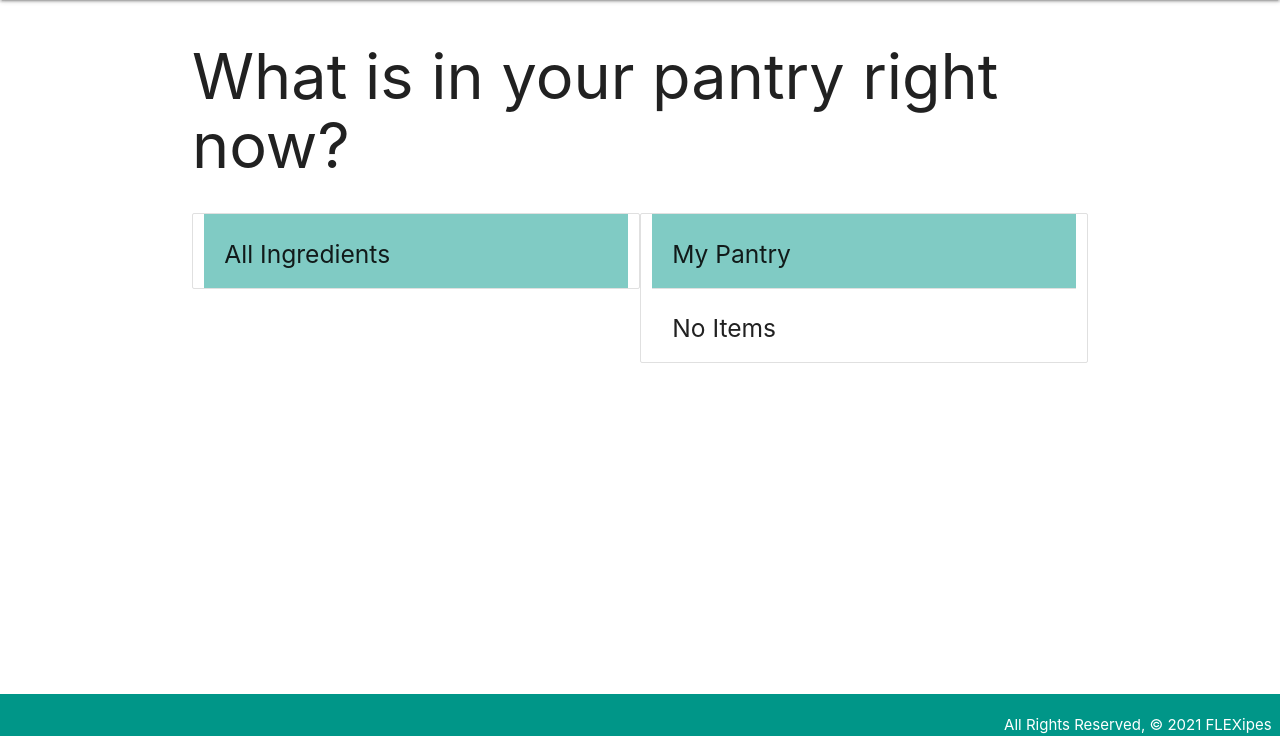
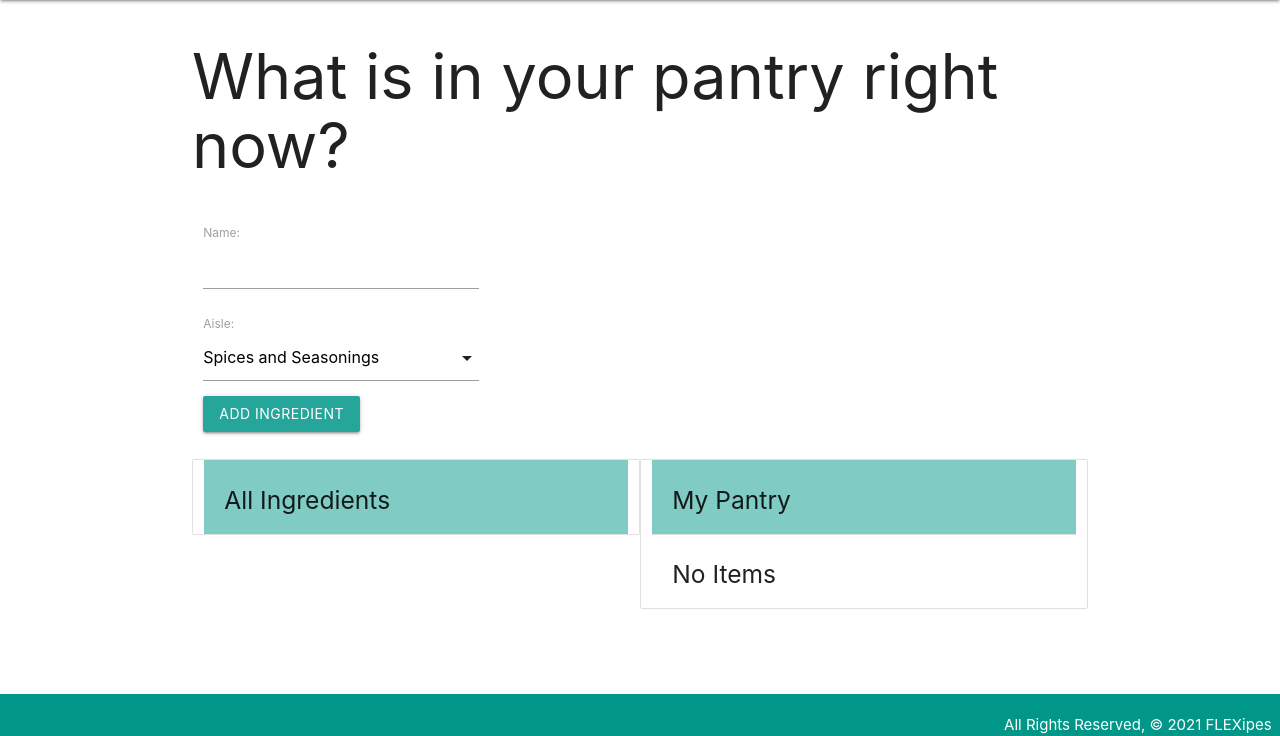
Before and after one commit to raulrodriguez8/FLEXipes, a Django app: page /ingredients/ in a window 1280 px wide. Shown: the part 64-800 px from the top of the page. Run offline with Django 3.2, Linux system fonts and the light colour scheme; the visitor is signed in with stand-in values (Sample User, id 1); data comes from the database, SQL or seed files in the repository; data that the repository does not hold is empty.

Commit message:
create ingredient styling complete

```diff
--- /dev/null
+++ b/main_app/forms.py
@@ -0,0 +1,8 @@
+from django.forms import ModelForm
+from .models import Ingredient
+
+
+class IngredientForm(ModelForm):
+    class Meta:
+        model = Ingredient
+        fields = ['name', 'aisle']
--- a/main_app/templates/ingredients/index.html
+++ b/main_app/templates/ingredients/index.html
@@ -2,7 +2,13 @@
 {% block content %}
 
 <h1>What is in your pantry right now?</h1>
-
+<div class="row">
+    <form action="{% url 'ingredient_create' %}" method="post" class="col s4">
+        {% csrf_token %}
+        {{ ingredient_form.as_p }}
+        <input type="submit" class="btn" value="Add Ingredient">
+    </form>
+</div>
 <div class="row">
 <ul class='collection col s6'>
     <li class='collection-item teal lighten-3'>
@@ -45,4 +51,9 @@
     {% endfor %}
 </ul>
 </div>
+
+<script>
+  var selectEl = document.getElementById('id_aisle');
+  M.FormSelect.init(selectEl);
+</script>
 {% endblock %}
--- a/main_app/urls.py
+++ b/main_app/urls.py
@@ -6,7 +6,7 @@ urlpatterns = [
     path('accounts/signup', views.signup, name='signup'),
     path('results/', views.recipe_results, name='recipe_results'),
     path('ingredients/', views.all_ingredients, name='all_ingredients'),
-    path('ingredients/create/', views.Ingredient_Create.as_view(), name='ingredient_create'),
+    path('ingredients/create/', views.add_ingredient, name='ingredient_create'),
     path('ingredients/<int:pk>/update/', views.Ingredient_Update.as_view(), name='ingredient_update'),
     path('ingredients/<int:pk>/delete/', views.Ingredient_Delete.as_view(), name='ingredient_delete'),
 ]
--- a/main_app/views.py
+++ b/main_app/views.py
@@ -4,9 +4,11 @@ from django.contrib.auth import login
 from django.contrib.auth.forms import UserCreationForm
 from django.views.generic.edit import CreateView, UpdateView, DeleteView
 from django.contrib.auth.mixins import LoginRequiredMixin
+from django.contrib.auth.decorators import login_required
 import requests
 from .models import Ingredient
 from .models import User
+from .forms import IngredientForm
 
 # Create your views here.
 
@@ -52,14 +54,20 @@ def all_ingredients(request):
     # print(request.user.profile.pantry.all())
     all_ingredients_not_in_user_pantry = Ingredient.objects.exclude(id__in=user_ingredients.values_list('id'))
     print(all_ingredients_not_in_user_pantry)
+    ingredient_form = IngredientForm()
     context = {
         'ingredients': all_ingredients_not_in_user_pantry,
+        'ingredient_form': ingredient_form
         }
     return render(request, 'ingredients/index.html', context)
 
-class Ingredient_Create(LoginRequiredMixin, CreateView):
-  model = Ingredient
-  fields = ['name', 'aisle']
+@login_required
+def add_ingredient(request):
+    form = IngredientForm(request.POST)
+    if form.is_valid():
+        new_ingredient = form.save(commit=False)
+        new_ingredient.save()
+    return redirect('all_ingredients')
 
 class Ingredient_Update(LoginRequiredMixin, UpdateView):
     model = Ingredient
```
